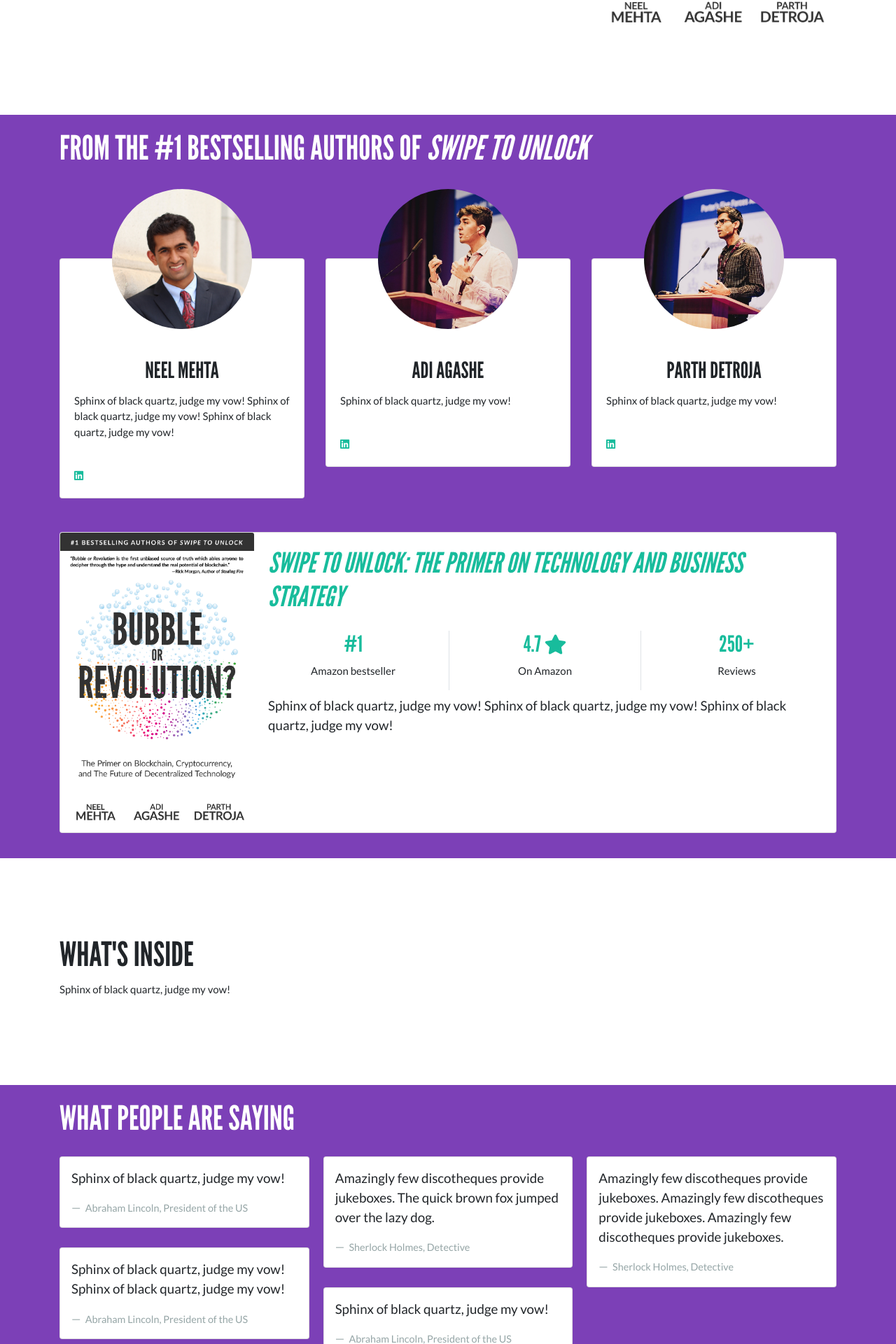
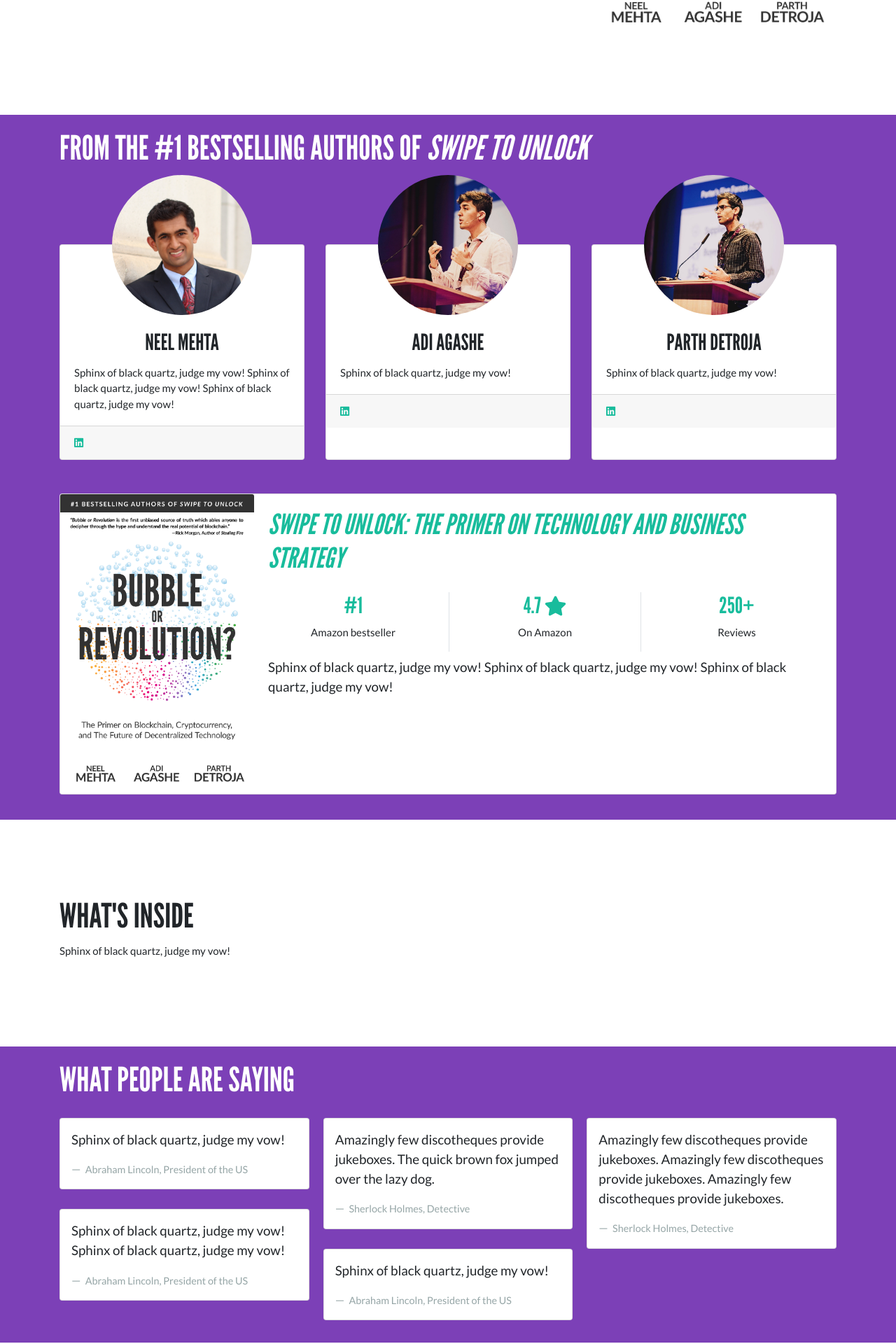
Before and after one commit to bubbleorrevolution/BubbleOrRevolution.github.io, a Jekyll site: the page built from index.html, in a window 1280 px wide. Shown: the part 1653-3573 px from the top of the page at 70% size. Built offline with Jekyll 4.4.1, drawn with Linux system fonts in a browser that asks for light colours; nearby versions of some CDN libraries; a script that is not in the unit is left out.

Commit message:
fix spacing glitch

```diff
--- a/assets/css/custom.scss
+++ b/assets/css/custom.scss
@@ -127,22 +127,21 @@
 
 .author-image {
   $size: 200px;
+  $half_size: $size / 2;
 
   height: $size;
   width: $size;
 
   // we want this image to be half-overlapping the top of the parent card
-  // .card pads the top of the image with 1.25rem of padding.
-  // we want to move this image up by that 1.25rem + half its height.
-  // we have to hardcode this because, unfortunately, SASS doesn't
-  // let you put variables in calc().
-  margin-top: calc(-100px - 1.25rem);
+  // we want to move this image up by half its height.
+  // TODO: stop hardcoding it
+  margin-top: -100px;
 }
 
 .author-card {
   // "counteract" the upward movement of the image in .author-image
   // by moving the contents of the author card down
-  margin-top: calc(100px + 1.25rem);
+  margin-top: 100px;
 }
 
 .fast-facts {
--- a/index.html
+++ b/index.html
@@ -80,26 +80,22 @@
             From the #1 bestselling authors of <em>Swipe to Unlock</em>
           </h1>
 
-          <div class="row">
+          <div class="card-deck">
             {% for author in site.data.authors %}
-              <div class="col-md">
                 <div class="card author-card">
                   <div class="author-card-content">
                     <!-- <img src="..." class="card-img-top" alt="..."> -->
-                    <div class="card-body">
-                      <img src="{{ site.baseurl }}/assets/img/authors/{{ author.image }}"
+                     <img src="{{ site.baseurl }}/assets/img/authors/{{ author.image }}"
                         alt="{{ author.name }}" class="rounded-circle author-image centered" />
-                    </div>
                     <div class="card-body">
                       <h3 class="card-title centered">{{ author.name }}</h3>
                       <p class="card-text">{{ author.bio }}</p>
                     </div>
-                    <div class="card-body">
+                    <div class="card-footer">
                       <a href="#" class="card-link"><i class="fab fa-linkedin"></i></a>
                     </div>
                   </div>
                 </div>
-              </div>
             {% endfor %}
           </div>
 
```
